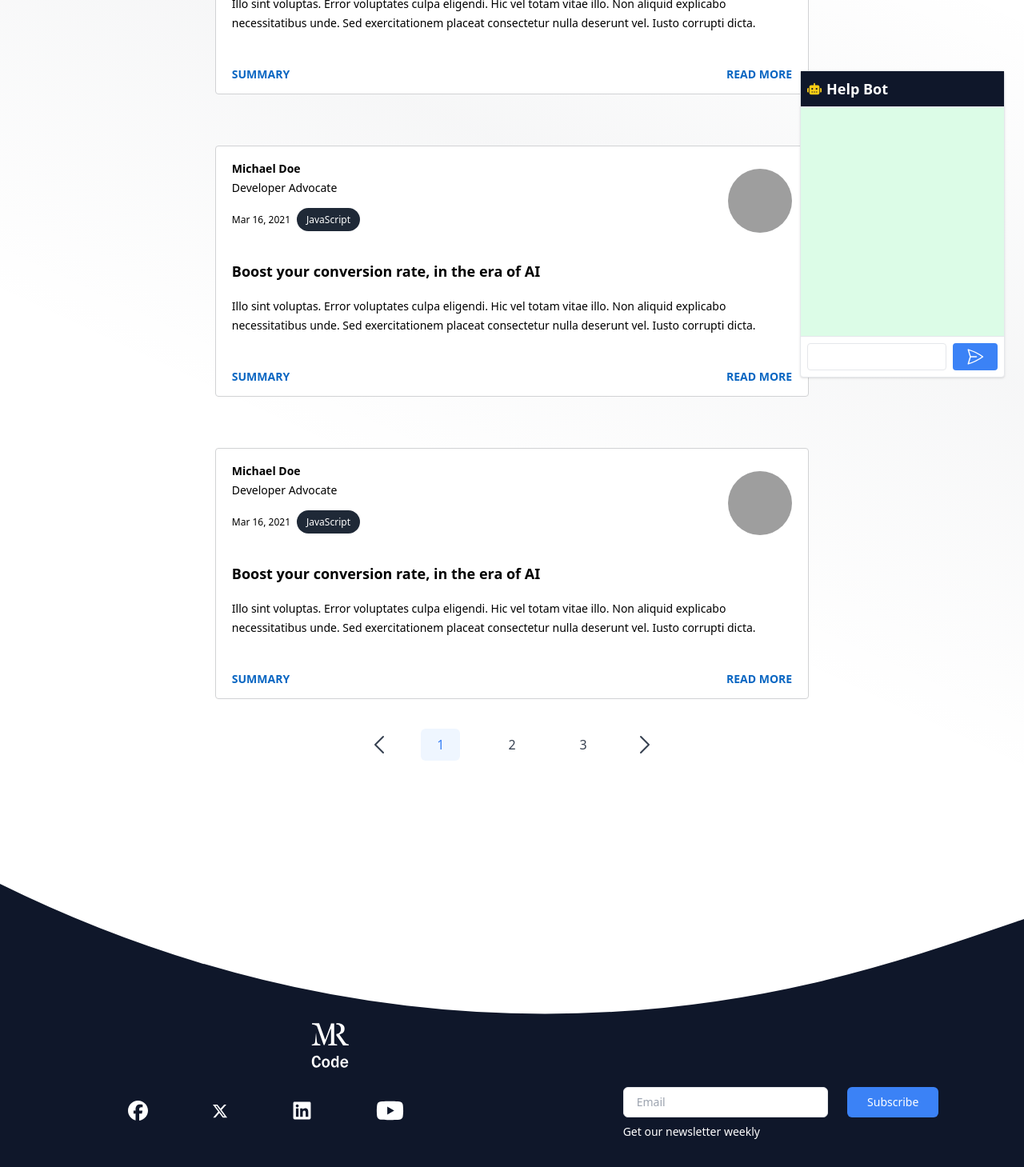
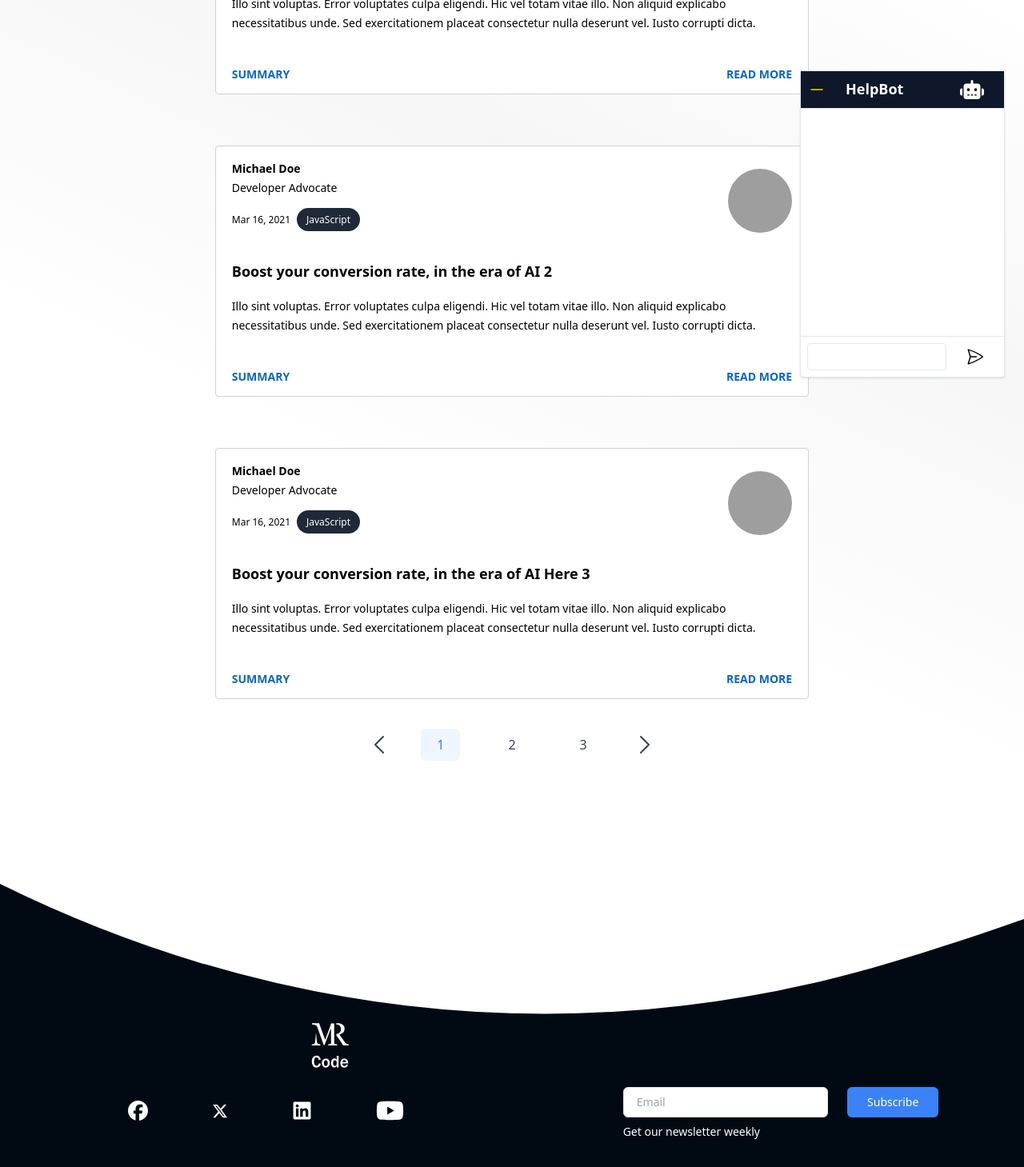
Before and after one commit to ngelrojas/blog-mr-code, a React (Vite) app: page / in a window 1280 px wide. Shown: the part 300-1759 px from the top of the page at 80% size. Built offline with nearby package versions, Linux system fonts and the light colour scheme; grey boxes are pictures that could not be loaded.

Commit message:
add: adding all styles to chat-bot and putting transitions effect to home page

```diff
--- a/src/App.css
+++ b/src/App.css
@@ -93,6 +93,32 @@ main{
 /*mode light*/
 .text-light{
     color: #0A66C2;
+    position: relative;
+}
+.help-you{
+    position: relative;
+}
+.help-you:after{
+    display: flex;
+    content: "You";
+    position: absolute;
+    top: -39%;
+    opacity: 0.3;
+    font-size: 10px;
+    width: 92%;
+    justify-content: end;
+}
+.help-bot{
+    position: relative;
+}
+.help-bot:after{
+    display: flex;
+    content: "help-bot";
+    position: absolute;
+    top: -39%;
+    opacity: 0.3;
+    font-size: 10px;
+    width: 90%;
 }
 /*mode dark*/
 .text-dark{
@@ -104,7 +130,7 @@ main{
 
 /*background cards*/
 .bg-cards{
-    background: #1f283f;
+    background: #0F172A;
 }
 
 /*background header*/
@@ -122,7 +148,80 @@ main{
 .border-cards-light{
     border: 0.4px solid #D1D2D4;
 }
-.bg-footer-light{}
+.bg-footer-light{
+    background: #010A13;
+}
 .bg-footer-dark{
     background: #262E3F;
 }
+
+/*load cards with fadeIn*/
+@-webkit-keyframes fade-in-top {
+    0% {
+        -webkit-transform: translateY(-50px);
+        transform: translateY(-50px);
+        opacity: 0;
+    }
+    100% {
+        -webkit-transform: translateY(0);
+        transform: translateY(0);
+        opacity: 1;
+    }
+}
+@keyframes fade-in-top {
+    0% {
+        -webkit-transform: translateY(-50px);
+        transform: translateY(-50px);
+        opacity: 0;
+    }
+    100% {
+        -webkit-transform: translateY(0);
+        transform: translateY(0);
+        opacity: 1;
+    }
+}
+
+.fade-in-top {
+    -webkit-animation: fade-in-top 0.6s cubic-bezier(0.390, 0.575, 0.565, 1.000) both;
+    animation: fade-in-top 0.6s cubic-bezier(0.390, 0.575, 0.565, 1.000) both;
+}
+
+/*load modal with animation*/
+
+@-webkit-keyframes puff-in-hor {
+    0% {
+        -webkit-transform: scaleX(1);
+        transform: scaleX(1);
+        -webkit-filter: blur(4px);
+        filter: blur(4px);
+        opacity: 0;
+    }
+    100% {
+        -webkit-transform: scaleX(1);
+        transform: scaleX(1);
+        -webkit-filter: blur(0px);
+        filter: blur(0px);
+        opacity: 1;
+    }
+}
+@keyframes puff-in-hor {
+    0% {
+        -webkit-transform: scaleX(1);
+        transform: scaleX(1);
+        -webkit-filter: blur(4px);
+        filter: blur(4px);
+        opacity: 0;
+    }
+    100% {
+        -webkit-transform: scaleX(1);
+        transform: scaleX(1);
+        -webkit-filter: blur(0px);
+        filter: blur(0px);
+        opacity: 1;
+    }
+}
+
+.puff-in-hor {
+    -webkit-animation: puff-in-hor 0.5s cubic-bezier(0.470, 0.000, 0.745, 0.715) both;
+    animation: puff-in-hor 0.5s cubic-bezier(0.470, 0.000, 0.745, 0.715) both;
+}
--- a/src/components/card/index.tsx
+++ b/src/components/card/index.tsx
@@ -18,8 +18,9 @@ const Card: React.FC<CardPropsI> = ({_posts, theme}) => {
     };
 
     return (
+        <>
             <div
-            className={`rounded card-spaces mt-16 ${theme === 'light' ? 'border-cards-light bg-white text-black' : 'bg-footer-dark border-cards text-white'}`}>
+                className={`fade-in-top rounded card-spaces mt-16 ${theme === 'light' ? 'border-cards-light bg-white text-black' : 'bg-cards border-cards text-white'}`}>
                 <div className="mx-auto  px-5">
                     <div className="mx-auto grid">
                         <article className="flex flex-col">
@@ -44,15 +45,16 @@ const Card: React.FC<CardPropsI> = ({_posts, theme}) => {
                                 </button>
                                 <button
                                     type="button"
-                                className={`text-sm font-semibold leading-6 ${theme === 'light' ? 'text-light' : 'text-blue-400'}`}>
+                                    className={`text-sm font-semibold leading-6 ${theme === 'light' ? 'text-light' : 'text-primary-dark'}`}>
                                     READ MORE
                                 </button>
                             </div>
                         </article>
                     </div>
                 </div>
+            </div>
             <ModalWindow isOpen={isOpen} onClose={handleCloseModal} content={_posts} theme={theme}/>
-        </div>
+        </>
     )
 }
 
--- a/src/components/chatBot/index.tsx
+++ b/src/components/chatBot/index.tsx
@@ -18,20 +18,41 @@ const ChatBot = () => {
         setIsMinimized(!isMinimized);
     };
 
+    const handleChangeCloseOpen = () => {
+        if(isMinimized){
+            return (<svg  fill="none" viewBox="0 0 24 24" strokeWidth="1.5"
+                         stroke="currentColor" className="w-6 h-6">
+                    <path strokeLinecap="round" strokeLinejoin="round" d="M12 4.5v15m7.5-7.5h-15"/>
+                </svg>
+            )
+        }
+        return (
+            <svg  fill="none" viewBox="0 0 24 24" strokeWidth="1.5"
+                 stroke="currentColor" className="w-6 h-6">
+                <path strokeLinecap="round" strokeLinejoin="round" d="M5 12h14"/>
+            </svg>
+
+        )
+    }
+
     return (
-        <div className={`fixed z-20 bottom-1 right-0 m-6 w-64 ${isMinimized ? 'h-16' : 'h-96'} bg-white border rounded shadow flex flex-col`}>
-            <div className="flex flex-col-2 p-2 bg-header text-white text-lg font-bold border-b">
-                <div className="w-6 grid content-center">
-                    <FaRobot className={`${isMinimized ? 'text-green-400' : 'text-yellow-400'}`} onClick={handleToggleMinimize} />
+        <div
+            className={`fixed z-20 bottom-1 right-0 m-6 w-64 ${isMinimized ? 'h-16' : 'h-96'} bg-white border rounded shadow flex flex-col`}>
+            <div className="flex flex-row p-2 bg-header text-white text-lg font-bold border-b">
+                <button type="button" className={`basis-4 ${isMinimized ? 'text-green-400' : 'text-yellow-400'}`} onClick={handleToggleMinimize}>{handleChangeCloseOpen()}</button>
+                <div className="ml-6 basis-9/12"><p>HelpBot</p></div>
+                <div className="grid basis-1/4">
+                    <FaRobot size={30} className={`justify-items-end`} />
                 </div>
-                <div className="grid content-center"><p>Help Bot</p></div>
             </div>
 
             {!isMinimized && (
                 <>
-                    <div className="overflow-auto flex-grow p-1 bg-green-100">
+                    <div className="overflow-auto flex-grow p-1">
                         {messages.map((message, index) => (
-                            <p key={index} className={`py-1 ${message.isUser ? 'text-right' : 'text-left'}`}>{message.text}</p>
+                            <div key={index} className={`flex ${message.isUser ? 'justify-end ' : 'justify-start'}`}>
+                                <p className={`py-1 ${message.isUser ? 'help-you text-right mr-1 bg-gray-100 rounded mt-2 mb1 pr-1 pl-1' : 'help-bot pl-1 pr-1 text-left ml-1 bg-gray-200 rounded mt-1 mb-1'}`}>{message.text}</p>
+                            </div>
                         ))}
                     </div>
                     <form onSubmit={handleSendMessage} className="border-t p-2 flex">
@@ -43,7 +64,7 @@ const ChatBot = () => {
                         />
                         <button
                             type="submit"
-                            className="bg-blue-500 text-white rounded px-4 py-1"
+                            className="text-black rounded px-4 py-1"
                         >
                             <svg fill="none" viewBox="0 0 24 24" strokeWidth="1.5" stroke="currentColor" className="w-6 h-6">
                                 <path strokeLinecap="round" strokeLinejoin="round" d="M6 12 3.269 3.125A59.769 59.769 0 0 1 21.485 12 59.768 59.768 0 0 1 3.27 20.875L5.999 12Zm0 0h7.5" />
--- a/src/components/contentFooter/index.tsx
+++ b/src/components/contentFooter/index.tsx
@@ -24,7 +24,7 @@ const ContentFooter:React.FC<ContentFooterProps> = ({theme}) => {
     return (
         <footer className="relative pb-6">
             <div className="footer-oval">
-                <div className={`custom-shape-divider-top-1705452502 ${theme === 'light' ? 'bg-header' : 'bg-footer-dark'}`}>
+                <div className={`custom-shape-divider-top-1705452502 ${theme === 'light' ? 'bg-footer-light' : 'bg-footer-dark'}`}>
                     <svg data-name="Layer 1" viewBox="0 0 1200 120"
                          preserveAspectRatio="none">
                         <path
--- a/src/components/listCard/index.tsx
+++ b/src/components/listCard/index.tsx
@@ -9,7 +9,7 @@ const bannerUrl = 'https://picsum.photos/seed/picsum/700/300';
 const __posts = [
     {
         id: 1,
-        title: 'Boost your conversion rate',
+        title: 'Boost your conversion rate 1',
         href: '#',
         description:
             'Illo sint voluptas. Error voluptates culpa eligendi. Hic vel totam vitae illo. Non aliquid explicabo necessitatibus unde. Sed exercitationem placeat consectetur nulla deserunt vel. Iusto corrupti dicta.',
@@ -28,7 +28,7 @@ const __posts = [
     },
     {
         id: 2,
-        title: 'Boost your conversion rate, in the era of AI',
+        title: 'Boost your conversion rate, in the era of AI 2',
         href: '#',
         description:
             'Illo sint voluptas. Error voluptates culpa eligendi. Hic vel totam vitae illo. Non aliquid explicabo necessitatibus unde. Sed exercitationem placeat consectetur nulla deserunt vel. Iusto corrupti dicta.',
@@ -47,7 +47,7 @@ const __posts = [
     },
     {
         id: 3,
-        title: 'Boost your conversion rate, in the era of AI',
+        title: 'Boost your conversion rate, in the era of AI Here 3',
         href: '#',
         description:
             'Illo sint voluptas. Error voluptates culpa eligendi. Hic vel totam vitae illo. Non aliquid explicabo necessitatibus unde. Sed exercitationem placeat consectetur nulla deserunt vel. Iusto corrupti dicta.',
@@ -66,7 +66,7 @@ const __posts = [
     },
     {
         id: 4,
-        title: 'Boost your conversion rate, in the era of AI',
+        title: 'Boost your conversion rate, in the era of AI 4',
         href: '#',
         description:
             'Illo sint voluptas. Error voluptates culpa eligendi. Hic vel totam vitae illo. Non aliquid explicabo necessitatibus unde. Sed exercitationem placeat consectetur nulla deserunt vel. Iusto corrupti dicta.',
@@ -85,7 +85,7 @@ const __posts = [
     },
     {
         id: 5,
-        title: 'Boost your conversion rate, in the era of AI',
+        title: 'Boost your conversion rate, in the era of AI 5',
         href: '#',
         description:
             'Illo sint voluptas. Error voluptates culpa eligendi. Hic vel totam vitae illo. Non aliquid explicabo necessitatibus unde. Sed exercitationem placeat consectetur nulla deserunt vel. Iusto corrupti dicta.',
@@ -104,7 +104,7 @@ const __posts = [
     },
     {
         id: 6,
-        title: 'Boost your conversion rate, in the era of AI',
+        title: 'Boost your conversion rate, in the era of AI 6',
         href: '#',
         description:
             'Illo sint voluptas. Error voluptates culpa eligendi. Hic vel totam vitae illo. Non aliquid explicabo necessitatibus unde. Sed exercitationem placeat consectetur nulla deserunt vel. Iusto corrupti dicta.',
@@ -118,10 +118,12 @@ const __posts = [
             imageUrl:
                 'https://images.unsplash.com/photo-1519244703995-f4e0f30006d5?ixlib=rb-1.2.1&ixid=eyJhcHBfaWQiOjEyMDd9&auto=format&fit=facearea&facepad=2&w=256&h=256&q=80',
         },
+        bannerImg: bannerUrl,
+        summary: 'Illo sint voluptas. Error voluptates culpa eligendi. Hic vel totam vitae illo. Non aliquid explicabo necessitatibus unde. Sed exercitationem placeat consectetur nulla deserunt vel. Iusto corrupti dicta.'
     },
     {
         id: 7,
-        title: 'Boost your conversion rate, in the era of AI MORE',
+        title: 'Boost your conversion rate, in the era of AI MORE 7',
         href: '#',
         description:
             'Illo sint voluptas. Error voluptates culpa eligendi. Hic vel totam vitae illo. Non aliquid explicabo necessitatibus unde. Sed exercitationem placeat consectetur nulla deserunt vel. Iusto corrupti dicta.',
--- a/src/components/logo/lightLogo.tsx
+++ b/src/components/logo/lightLogo.tsx
@@ -7,7 +7,7 @@ const MrCodeLogoLight: React.FC<LogoProps> = ({theme}) => {
     return (
         <div className="flex-shrink-0">
             <a href="/">
-                <img src={LogoMrCodeLight} className={`w-14 h-14 ${theme === 'light' ? 'bg-header' : 'bg-header'}`}
+                <img src={LogoMrCodeLight} className={`w-14 h-14 ${theme === 'light' ? 'bg-footer-light' : 'bg-header'}`}
                      alt="mr-code"/>
             </a>
         </div>
--- a/src/components/navigationMenu/index.tsx
+++ b/src/components/navigationMenu/index.tsx
@@ -50,7 +50,7 @@ const NavigationMenu:React.FC<navigationMenuProps> = ({subcategories, theme}) =>
                                         </Disclosure.Button>
                                         {subcategories_ && (
                                             <Disclosure.Panel className={`fadeIn ${showPanel ? 'slide-bottom show':''}`}>
-                                                <div className={`rounded border-white w-max grid grid-cols-3 gap-3 items-center space-y-1 px-2 pb-3 pt-2 sm:px-3 shadow-md absolute z-50 top-full left-0 ${theme === 'light' ? 'bg-white text-black': 'bg-pages text-white'}`}>
+                                                <div className={`rounded border-white w-max grid grid-cols-3 gap-3 items-center space-y-1 px-2 pb-3 pt-2 sm:px-3 shadow-md absolute z-50 top-full left-0 ${theme === 'light' ? 'bg-white text-black': 'bg-header text-white'}`}>
                                                     {subcategories_.map((subItem) => (
                                                         <a
                                                             key={subItem.name}
@@ -59,7 +59,7 @@ const NavigationMenu:React.FC<navigationMenuProps> = ({subcategories, theme}) =>
                                                                 classes: [
                                                                     theme === 'light'
                                                                         ? 'bg-white text-black hover:bg-gray-100 hover:text-black'
-                                                                        : 'bg-pages text-white hover:bg-gray-100 hover:text-black',
+                                                                        : 'bg-header text-white hover:bg-gray-100 hover:text-black',
                                                                     'rounded px-3 py-2 text-base font-medium transition transform hover:-translate-y-1 motion-reduce:transition-none motion-reduce:hover:transform-none',
                                                                 ],
                                                             })}
```
Also changed, not shown: src/components/modalWindow/index.tsx (+20 -16 lines). Lines whose indentation alone changed are shown as unchanged.
